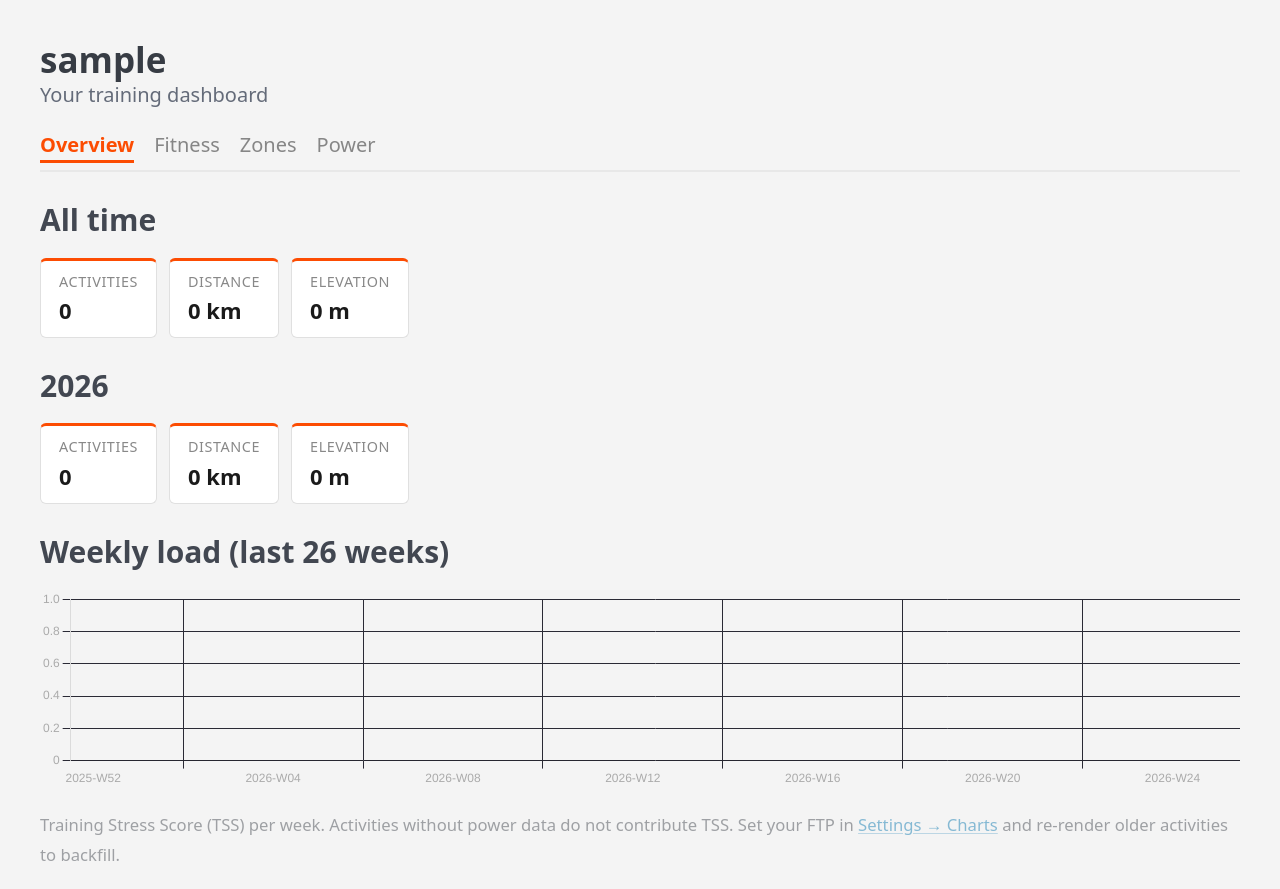
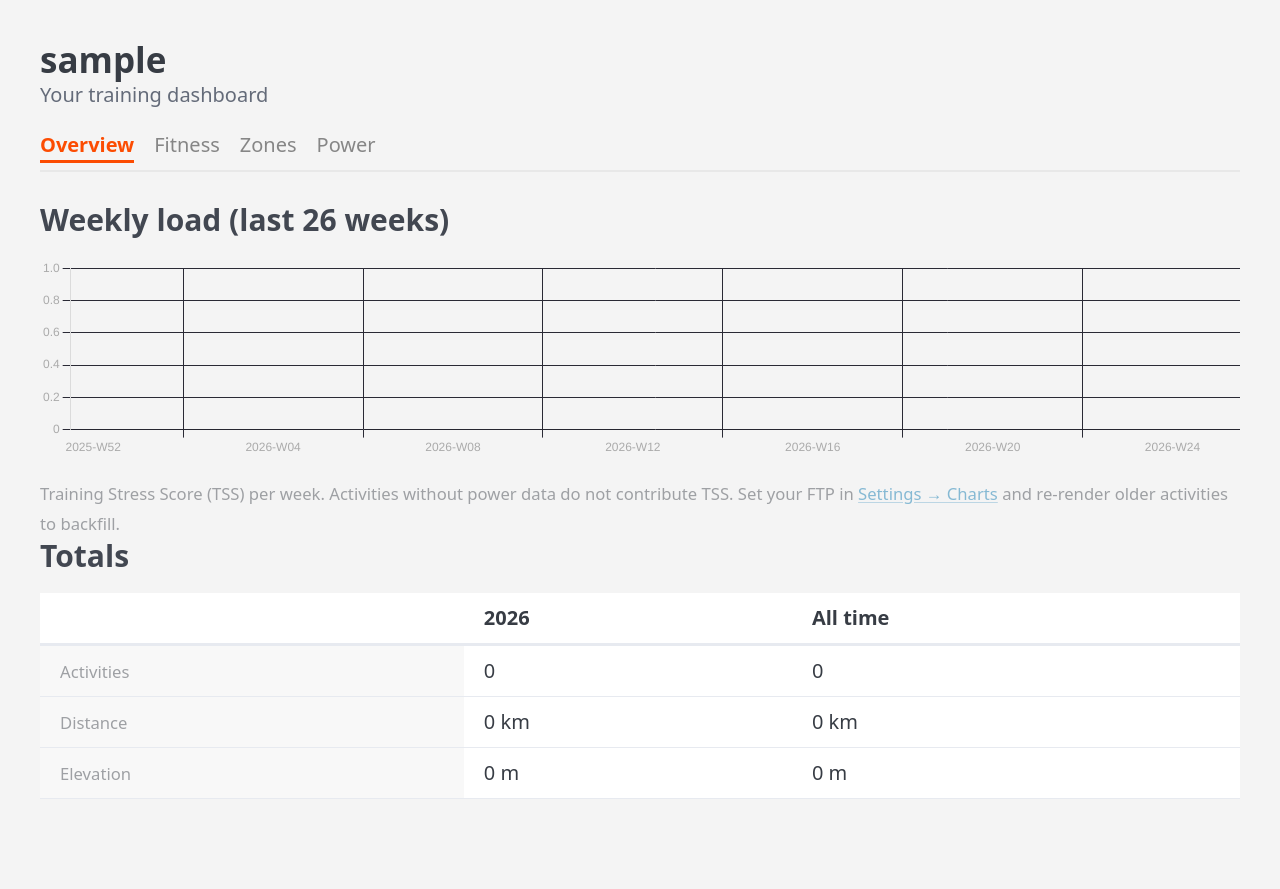
Before and after one commit to tim0s/Bikeodon, a Flask app: page /me?tab=overview in a window 1280 px wide. Shown: the part 105-994 px from the top of the page. After the commit the page ends 904 px from the top, so only its background shows below. Run offline with Flask 3, Linux system fonts and the light colour scheme; the visitor is signed in with stand-in values (Sample User, id 1); data comes from the database, SQL or seed files in the repository; data that the repository does not hold is empty; some libraries are stand-ins or nearby versions.

Commit message:
Reorder /me overview: fitness first, totals last
- Current fitness (CTL/ATL/TSB/CP/W') moved to top
- Weekly load chart follows
- By activity type next
- All-time and year totals collapsed into a single comparison table at the bottom
- Fix stale #charts anchor → settings?section=charts

Co-Authored-By: Claude Sonnet 4.6 <noreply@anthropic.com>

```diff
--- a/templates/me.html
+++ b/templates/me.html
@@ -18,38 +18,6 @@
 {# TAB: OVERVIEW                                                              #}
 {# ═══════════════════════════════════════════════════════════════════════════ #}
 {% if tab == "overview" %}
-
-<h3>All time</h3>
-<div class="activity-stats">
-  <div class="stat-chip">
-    <span class="stat-label">Activities</span>
-    <span class="stat-value">{{ stats.total_count }}</span>
-  </div>
-  <div class="stat-chip">
-    <span class="stat-label">Distance</span>
-    <span class="stat-value">{{ "%.0f"|format(stats.total_distance) }} km</span>
-  </div>
-  <div class="stat-chip">
-    <span class="stat-label">Elevation</span>
-    <span class="stat-value">{{ "%.0f"|format(stats.total_elevation) }} m</span>
-  </div>
-</div>
-
-<h3>{{ stats.year }}</h3>
-<div class="activity-stats">
-  <div class="stat-chip">
-    <span class="stat-label">Activities</span>
-    <span class="stat-value">{{ stats.year_count }}</span>
-  </div>
-  <div class="stat-chip">
-    <span class="stat-label">Distance</span>
-    <span class="stat-value">{{ "%.0f"|format(stats.year_distance) }} km</span>
-  </div>
-  <div class="stat-chip">
-    <span class="stat-label">Elevation</span>
-    <span class="stat-value">{{ "%.0f"|format(stats.year_elevation) }} m</span>
-  </div>
-</div>
 
 {% if pmc_latest.ctl > 0 %}
 <h3>Current fitness</h3>
@@ -88,7 +56,7 @@
 </div>
 <small class="muted">
   Training Stress Score (TSS) per week. Activities without power data do not contribute TSS.
-  Set your FTP in <a href="{{ url_for('settings') }}#charts">Settings → Charts</a> and re-render older activities to backfill.
+  Set your FTP in <a href="{{ url_for('settings', section='charts') }}">Settings → Charts</a> and re-render older activities to backfill.
 </small>
 
 {% if stats.by_sport %}
@@ -102,6 +70,30 @@
   {% endfor %}
 </div>
 {% endif %}
+
+<h3>Totals</h3>
+<table>
+  <thead>
+    <tr><th></th><th>{{ stats.year }}</th><th>All time</th></tr>
+  </thead>
+  <tbody>
+    <tr>
+      <td class="muted"><small>Activities</small></td>
+      <td>{{ stats.year_count }}</td>
+      <td>{{ stats.total_count }}</td>
+    </tr>
+    <tr>
+      <td class="muted"><small>Distance</small></td>
+      <td>{{ "%.0f"|format(stats.year_distance) }} km</td>
+      <td>{{ "%.0f"|format(stats.total_distance) }} km</td>
+    </tr>
+    <tr>
+      <td class="muted"><small>Elevation</small></td>
+      <td>{{ "%.0f"|format(stats.year_elevation) }} m</td>
+      <td>{{ "%.0f"|format(stats.total_elevation) }} m</td>
+    </tr>
+  </tbody>
+</table>
 
 <script src="{{ url_for('static', filename='chart.min.js') }}"></script>
 <script>
```
